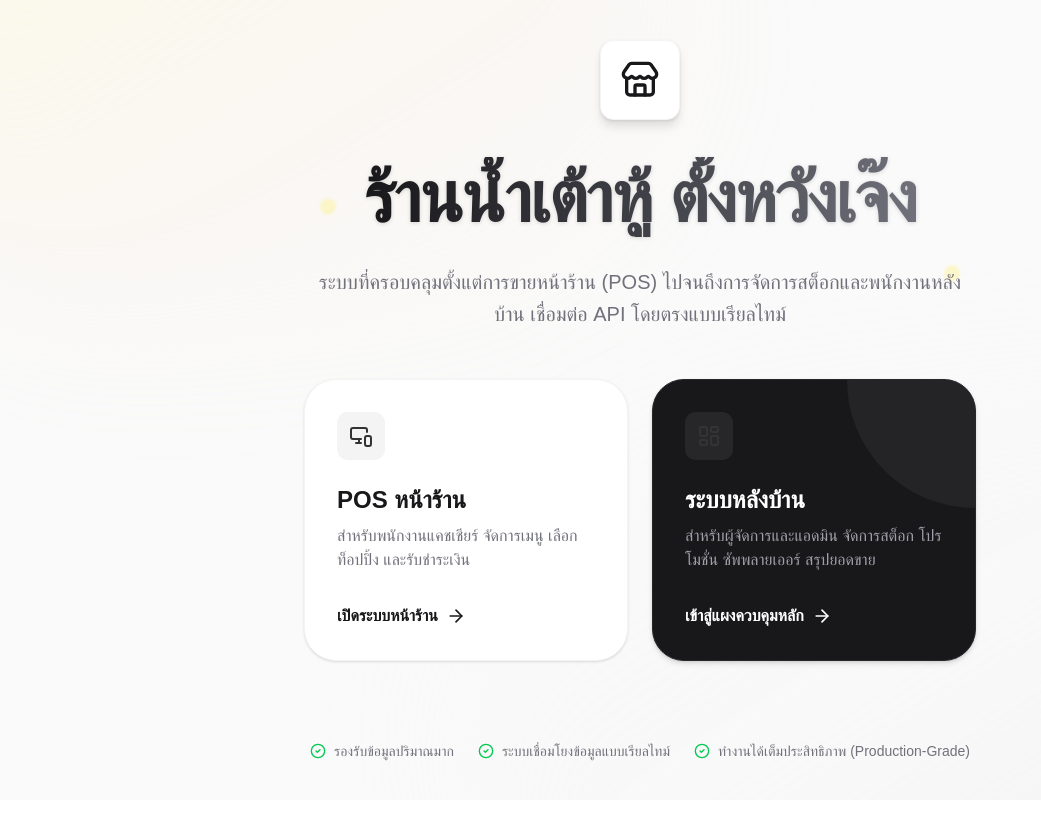
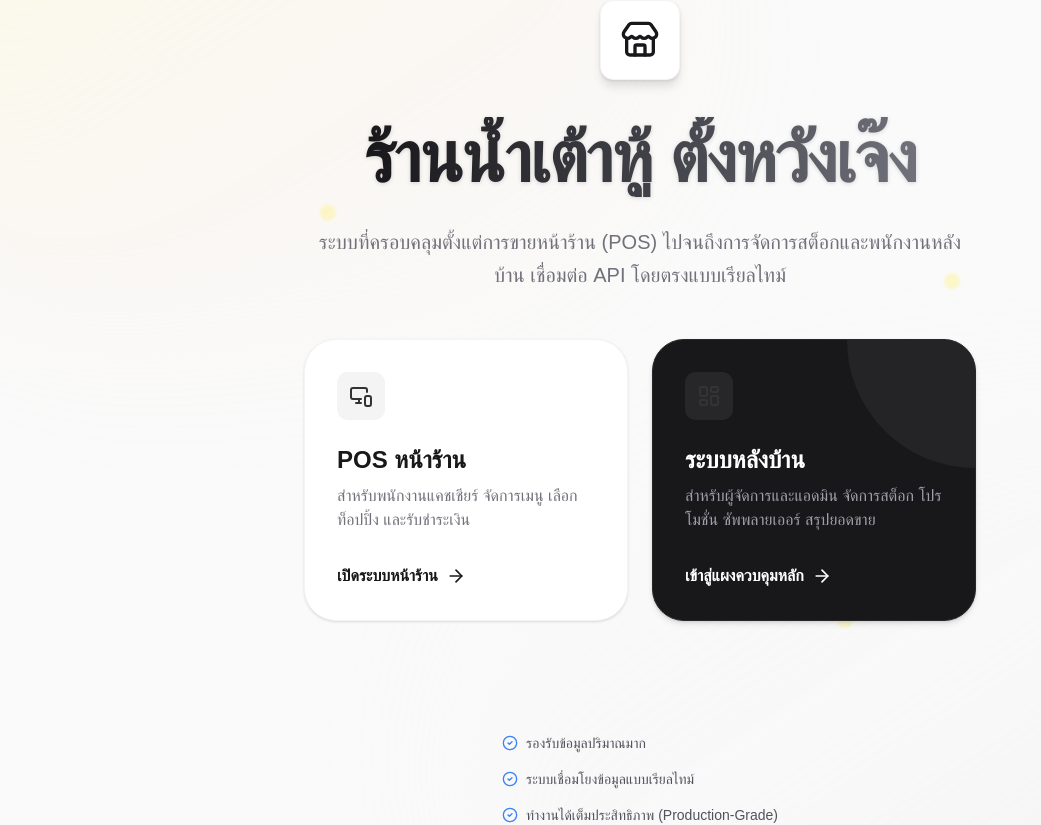
Before and after one commit to kantp428/soa_soymilk_api, a Next.js app in the folder soa_soymilk_web/: page / in a window 1280 px wide. Shown: the whole page, without its empty margins (0-1041 px from the left). Before the commit the page ends 800 px from the top, so only its background shows below. Built offline with nearby package versions, Linux system fonts and the light colour scheme; a web font is replaced by a local one.

Commit message:
style: remove all green accents and replace with theme primary colors

```diff
--- a/soa_soymilk_web/src/app/admin/menu/page.tsx
+++ b/soa_soymilk_web/src/app/admin/menu/page.tsx
@@ -53,9 +53,11 @@ export default function AdminMenuPage() {
                 header: 'Status',
                 accessorKey: 'status',
                 cell: (row) => (
-                  <span className={`px-2 py-1 rounded-full text-xs font-medium ${row.status === 'Active' || row.status === 'Available' ? 'bg-green-100 text-green-800' : 'bg-red-100 text-red-800'}`}>
-                    {row.status || 'Active'}
-                  </span>
+                  <td className="p-4 align-middle">
+                    <span className={`px-2 py-1 rounded-full text-xs font-medium ${row.status === 'Active' || row.status === 'Available' ? 'bg-primary/10 text-primary' : 'bg-red-100 text-red-800'}`}>
+                      {row.status as string}
+                    </span>
+                  </td>
                 )
               },
             ]}
--- a/soa_soymilk_web/src/app/admin/staff/page.tsx
+++ b/soa_soymilk_web/src/app/admin/staff/page.tsx
@@ -24,8 +24,8 @@ export default function AdminStaffPage() {
             header: 'Status',
             accessorKey: 'status',
             cell: (row) => (
-              <span className={`px-2 py-1 rounded-full text-xs font-medium ${row.status === 'Active' ? 'bg-green-100 text-green-800' : 'bg-red-100 text-red-800'}`}>
-                {row.status || 'Active'}
+              <span className={`px-2 py-1 rounded-full text-xs font-medium ${row.status === 'Active' ? 'bg-primary/10 text-primary' : 'bg-red-100 text-red-800'}`}>
+                {row.status as string}
               </span>
             )
           },
--- a/soa_soymilk_web/src/app/page.tsx
+++ b/soa_soymilk_web/src/app/page.tsx
@@ -132,11 +132,13 @@ export default function Home() {
 
         <motion.div
           variants={fadeInUp}
-          className="mt-20 flex flex-wrap justify-center gap-6 text-zinc-500 text-sm font-medium"
+          className="mt-20 flex flex-wrap justify-center gap-6 text-zinc-500 text-sm"
         >
-          <div className="flex items-center"><CheckCircle2 className="w-4 h-4 mr-2 text-green-500" /> รองรับข้อมูลปริมาณมาก</div>
-          <div className="flex items-center"><CheckCircle2 className="w-4 h-4 mr-2 text-green-500" /> ระบบเชื่อมโยงข้อมูลแบบเรียลไทม์</div>
-          <div className="flex items-center"><CheckCircle2 className="w-4 h-4 mr-2 text-green-500" /> ทำงานได้เต็มประสิทธิภาพ (Production-Grade)</div>
+          <div className="flex flex-col gap-4 mt-8 text-zinc-600">
+            <div className="flex items-center"><CheckCircle2 className="w-4 h-4 mr-2 text-primary" /> รองรับข้อมูลปริมาณมาก</div>
+            <div className="flex items-center"><CheckCircle2 className="w-4 h-4 mr-2 text-primary" /> ระบบเชื่อมโยงข้อมูลแบบเรียลไทม์</div>
+            <div className="flex items-center"><CheckCircle2 className="w-4 h-4 mr-2 text-primary" /> ทำงานได้เต็มประสิทธิภาพ (Production-Grade)</div>
+          </div>
         </motion.div>
       </motion.div>
     </div>
--- a/soa_soymilk_web/src/components/pos/CheckoutModal.tsx
+++ b/soa_soymilk_web/src/components/pos/CheckoutModal.tsx
@@ -79,9 +79,9 @@ export function CheckoutModal({ isOpen, onClose }: CheckoutModalProps) {
       <DialogContent className="sm:max-w-[450px] bg-white rounded-2xl overflow-hidden p-0 gap-0">
 
         {isSuccess ? (
-          <div className="flex flex-col items-center justify-center p-10 text-center space-y-4">
-             <div className="w-20 h-20 bg-green-100 rounded-full flex items-center justify-center mb-2">
-                <CheckCircle2 className="w-12 h-12 text-green-600" />
+          <div className="flex flex-col items-center justify-center py-10 text-center">
+             <div className="w-20 h-20 bg-primary/10 rounded-full flex items-center justify-center mb-2">
+                <CheckCircle2 className="w-12 h-12 text-primary" />
              </div>
              <h2 className="text-2xl font-bold text-zinc-900">ชำระเงินสำเร็จ!</h2>
              <p className="text-zinc-500">ออเดอร์ถูกบันทึกเข้าระบบเรียบร้อยแล้ว</p>
```
